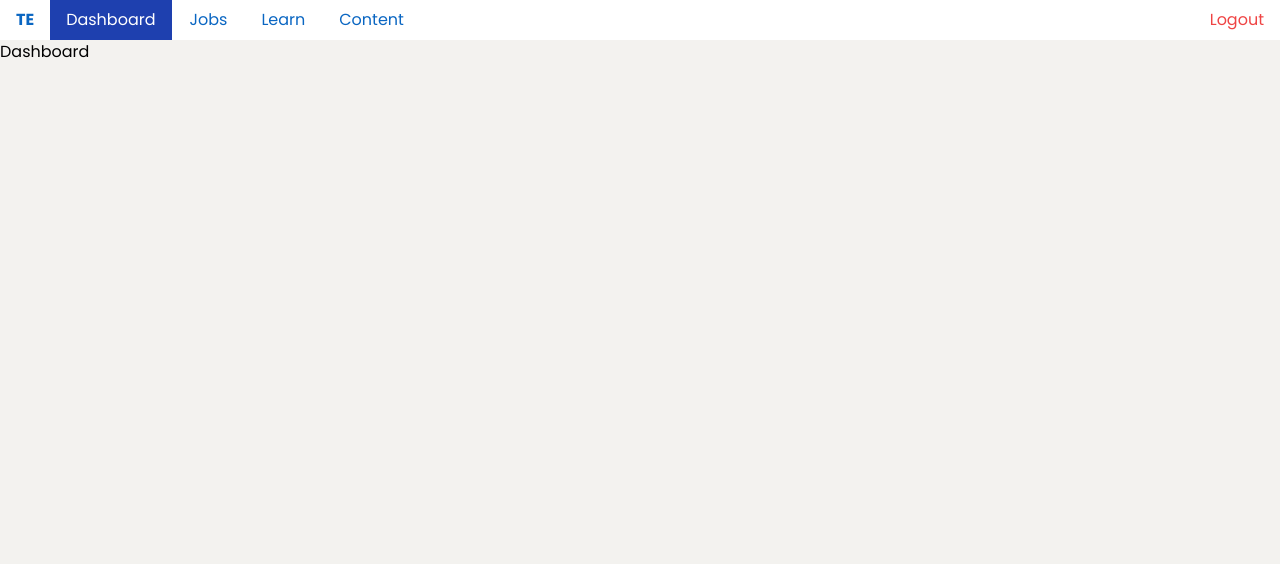
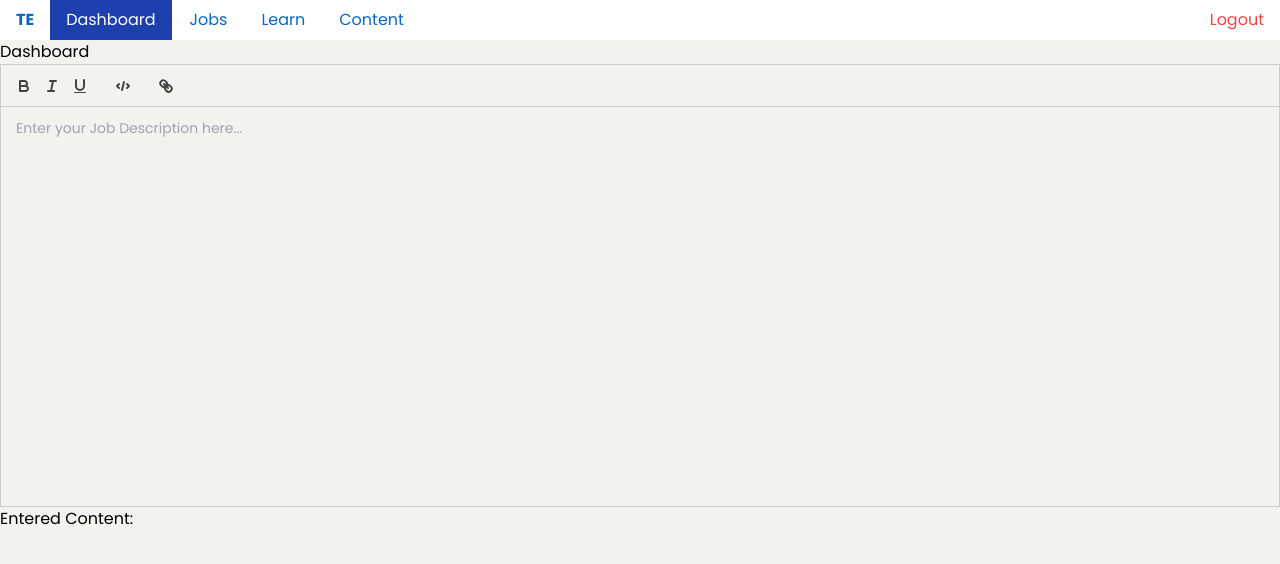
Before and after one commit to dharanigowthamsampath/trainers-india.in, a Next.js app: page /dashboard in a window 1280 px wide. Shown: the top 564 px of the page. Built offline with nearby package versions, Linux system fonts and the light colour scheme; no server answers.

Commit message:
Added Rich Text Editor to the website

```diff
--- a/app/(users)/dashboard/page.tsx
+++ b/app/(users)/dashboard/page.tsx
@@ -1,9 +1,26 @@
-import React from "react";
+"use client";
+
+import React, { useState } from "react";
+import RichTextEditor from "@/components/client/rich-text-editor";
+// import "react-quill/dist/quill.snow.css";
 
 type Props = {};
 
-const Dashboard = (props: Props) => {
-  return <div>Dashboard</div>;
+const Dashboard: React.FC<Props> = () => {
+  const [content, setContent] = useState("");
+
+  const handleEditorChange = (value: string) => {
+    setContent(value);
+  };
+
+  return (
+    <div>
+      <h1>Dashboard</h1>
+      <RichTextEditor value={content} onChange={handleEditorChange} />
+      <h2>Entered Content:</h2>
+      <div dangerouslySetInnerHTML={{ __html: content }} />
+    </div>
+  );
 };
 
 export default Dashboard;
--- a/app/globals.css
+++ b/app/globals.css
@@ -1,3 +1,6 @@
+@import "react-quill/dist/quill.snow.css";
+@import url("https://fonts.googleapis.com/css2?family=Poppins:wght@400;500;600&display=swap");
+
 @tailwind base;
 @tailwind components;
 @tailwind utilities;
@@ -37,3 +40,38 @@ a {
   -ms-overflow-style: none;
   scrollbar-width: none;
 }
+
+/* Quill editor custom styles */
+.ql-editor {
+  font-size: 14px; /* Adjust this value as needed */
+}
+
+.ql-snow.ql-toolbar button svg {
+  width: 20px; /* Adjust this value as needed */
+  height: 20px; /* Adjust this value as needed */
+}
+
+.ql-snow .ql-picker {
+  font-size: 14px; /* Adjust this value as needed */
+}
+
+/* Optionally, you can style specific elements within the editor */
+.ql-editor h1 {
+  font-size: 2em;
+}
+
+.ql-editor h2 {
+  font-size: 1.5em;
+}
+
+.ql-container {
+  height: 50vh !important;
+  font-family: "Poppins", Helvetica, Arial, sans-serif !important;
+}
+
+.ql-editor.ql-blank::before {
+  font-style: normal !important;
+  font-size: 14px;
+  color: #9ba3af !important;
+}
+/* Add any other custom styles you want */
--- a/components/client/add-job-card.tsx
+++ b/components/client/add-job-card.tsx
@@ -1,5 +1,102 @@
+// import { AddJobPost } from "@/server/AddJobPost";
+// import React, { useState, useTransition, useEffect } from "react";
+// import RichTextEditor from "./rich-text-editor";
+
+// const AddJobCard = () => {
+//   const [title, setTitle] = useState("");
+//   const [content, setContent] = useState("");
+//   const [status, setStatus] = useState<{
+//     type: "idle" | "success" | "error";
+//     message: string;
+//   }>({ type: "idle", message: "" });
+//   const [isPending, startTransition] = useTransition();
+
+//   useEffect(() => {
+//     if (status.type !== "idle") {
+//       const timer = setTimeout(() => {
+//         setStatus({ type: "idle", message: "" });
+//       }, 5000);
+
+//       return () => clearTimeout(timer);
+//     }
+//   }, [status]);
+
+//   const handleSubmit = async (formData: FormData) => {
+//     startTransition(async () => {
+//       const response = await AddJobPost(formData);
+//       if (response.success) {
+//         setStatus({
+//           type: "success",
+//           message: response.message || "Something went wrong",
+//         });
+//         setContent(""); // Reset the editor
+//         setTitle("");
+//       } else if (response.errors) {
+//         setStatus({
+//           type: "error",
+//           message: response.errors
+//             .map((e) => `${e.field}: ${e.message}`)
+//             .join(", "),
+//         });
+//       } else {
+//         setStatus({ type: "error", message: response.message });
+//       }
+//     });
+//   };
+
+//   return (
+//     <div className="p-2 bg-white w-full h-full pb-5">
+//       <form action={handleSubmit} className="space-y-2 w-full px-4">
+//         <div className="w-full flex justify-between items-center">
+//           <span className="text-lg font-medium">Add a Job Requirement</span>
+//           <div className="space-x-2">
+//             <button
+//               type="submit"
+//               className="py-2 px-4 bg-blue-700 text-white"
+//               disabled={isPending}
+//             >
+//               {isPending ? "Posting..." : "Post Job"}
+//             </button>
+//           </div>
+//         </div>
+//         <input
+//           name="title"
+//           placeholder="Enter the Job title Here..."
+//           className="border text-sm p-2 w-full"
+//           value={title}
+//           onChange={(e) => setTitle(e.target.value)}
+//         />
+
+//         <textarea
+//           name="content"
+//           className="border text-sm p-2 h-96 w-full"
+//           placeholder="Enter Your Requirements here..."
+//           value={content}
+//           onChange={(e) => setContent(e.target.value)}
+//         />
+//         {status.type !== "idle" && (
+//           <div
+//             className={`mt-2 p-2 ${
+//               status.type === "success"
+//                 ? "bg-green-100 text-green-700"
+//                 : "bg-red-100 text-red-700"
+//             }`}
+//           >
+//             {status.message}
+//           </div>
+//         )}
+//       </form>
+//     </div>
+//   );
+// };
+
+// export default AddJobCard;
+
+"use client";
+
 import { AddJobPost } from "@/server/AddJobPost";
 import React, { useState, useTransition, useEffect } from "react";
+import RichTextEditor from "@/components/client/rich-text-editor";
 
 const AddJobCard = () => {
   const [title, setTitle] = useState("");
@@ -15,18 +112,22 @@ const AddJobCard = () => {
       const timer = setTimeout(() => {
         setStatus({ type: "idle", message: "" });
       }, 5000);
-
       return () => clearTimeout(timer);
     }
   }, [status]);
 
-  const handleSubmit = async (formData: FormData) => {
+  const handleSubmit = async (e: React.FormEvent<HTMLFormElement>) => {
+    e.preventDefault();
+
     startTransition(async () => {
+      const formData = new FormData(e.currentTarget);
+      formData.append("content", content);
+
       const response = await AddJobPost(formData);
       if (response.success) {
         setStatus({
           type: "success",
-          message: response.message || "Something went wrong",
+          message: response.message || "Job posted successfully",
         });
         setContent(""); // Reset the editor
         setTitle("");
@@ -45,7 +146,7 @@ const AddJobCard = () => {
 
   return (
     <div className="p-2 bg-white w-full h-full pb-5">
-      <form action={handleSubmit} className="space-y-2 w-full px-4">
+      <form onSubmit={handleSubmit} className="space-y-2 w-full px-4">
         <div className="w-full flex justify-between items-center">
           <span className="text-lg font-medium">Add a Job Requirement</span>
           <div className="space-x-2">
@@ -61,16 +162,13 @@ const AddJobCard = () => {
         <input
           name="title"
           placeholder="Enter the Job title Here..."
-          className="border text-sm p-2 w-full"
+          className="border text-sm px-4 py-2 w-full border-[#CCCCCC]"
           value={title}
           onChange={(e) => setTitle(e.target.value)}
         />
-        <textarea
-          name="content"
-          className="border text-sm p-2 h-96 w-full"
-          placeholder="Enter Your Requirements here..."
+        <RichTextEditor
           value={content}
-          onChange={(e) => setContent(e.target.value)}
+          onChange={(value) => setContent(value)}
         />
         {status.type !== "idle" && (
           <div
--- a/components/client/job-description.tsx
+++ b/components/client/job-description.tsx
@@ -1,20 +1,52 @@
+// import React from "react";
+
+// type Job = {
+//   id: string;
+//   content: string;
+//   createdAt: Date;
+//   user: {
+//     name: string | null;
+//   };
+// };
+
+// const JobDescription = ({ job }: { job: Job | null }) => {
+//   if (!job) return null;
+
+//   return (
+//     <div className="bg-white w-full p-2">
+//       <p>{job.content}</p>
+//       <p className="mt-4 text-sm text-gray-500">
+//         Posted by: {job.user.name || "Anonymous"} on{" "}
+//         {new Date(job.createdAt).toLocaleDateString()}
+//       </p>
+//     </div>
+//   );
+// };
+
+// export default JobDescription;
+
 import React from "react";
+import { purify } from "@/utils/purify";
 
-type Job = {
+interface Job {
   id: string;
   content: string;
   createdAt: Date;
   user: {
     name: string | null;
   };
-};
+}
 
-const JobDescription = ({ job }: { job: Job | null }) => {
+interface JobDescriptionProps {
+  job: Job | null;
+}
+
+const JobDescription: React.FC<JobDescriptionProps> = ({ job }) => {
   if (!job) return null;
 
   return (
     <div className="bg-white w-full p-2">
-      <p>{job.content}</p>
+      <div dangerouslySetInnerHTML={{ __html: purify.sanitize(job.content) }} />
       <p className="mt-4 text-sm text-gray-500">
         Posted by: {job.user.name || "Anonymous"} on{" "}
         {new Date(job.createdAt).toLocaleDateString()}
--- /dev/null
+++ b/components/client/rich-text-editor.tsx
@@ -0,0 +1,39 @@
+"use client";
+import { useState, useEffect } from "react";
+import dynamic from "next/dynamic";
+import "react-quill/dist/quill.snow.css";
+
+const ReactQuill = dynamic(() => import("react-quill"), { ssr: false });
+
+interface RichTextEditorProps {
+  value: string;
+  onChange: (value: string) => void;
+}
+
+const RichTextEditor: React.FC<RichTextEditorProps> = ({ value, onChange }) => {
+  const [mounted, setMounted] = useState(false);
+
+  useEffect(() => {
+    setMounted(true);
+  }, []);
+
+  const modules = {
+    toolbar: [["bold", "italic", "underline"], ["code-block"], ["link"]],
+  };
+
+  if (!mounted) {
+    return null;
+  }
+
+  return (
+    <ReactQuill
+      theme="snow"
+      value={value}
+      onChange={onChange}
+      modules={modules}
+      placeholder="Enter your Job Description here..."
+    />
+  );
+};
+
+export default RichTextEditor;
--- a/package.json
+++ b/package.json
@@ -13,9 +13,12 @@
   "dependencies": {
     "@clerk/nextjs": "^5.2.12",
     "@prisma/client": "^5.17.0",
+    "@types/dompurify": "^3.0.5",
+    "dompurify": "^3.1.6",
     "next": "14.2.5",
     "react": "^18",
     "react-dom": "^18",
+    "react-quill": "^2.0.0",
     "zod": "^3.23.8"
   },
   "devDependencies": {
--- /dev/null
+++ b/utils/purify.ts
@@ -0,0 +1,14 @@
+import DOMPurify from "dompurify";
+
+const createDOMPurify = () => {
+  if (typeof window === "undefined") {
+    const { JSDOM } = require("jsdom");
+    const window = new JSDOM("").window;
+    const purify = DOMPurify(window);
+    return purify;
+  } else {
+    return DOMPurify;
+  }
+};
+
+export const purify = createDOMPurify();
```
Also changed, not shown: react-quill.d.ts (added, +15 -0 lines), 1 other file (tests, documents, lock files or other folders).
